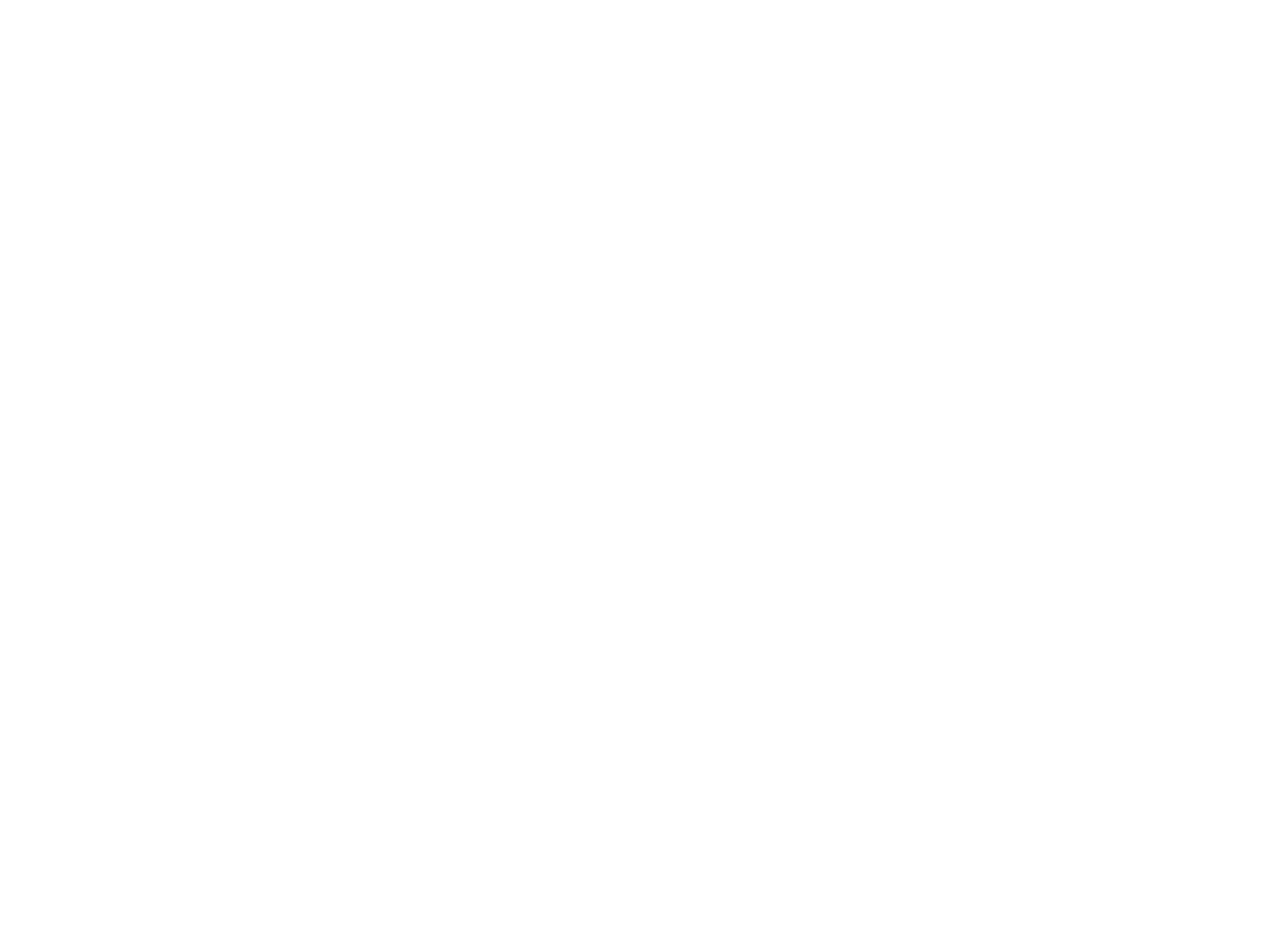
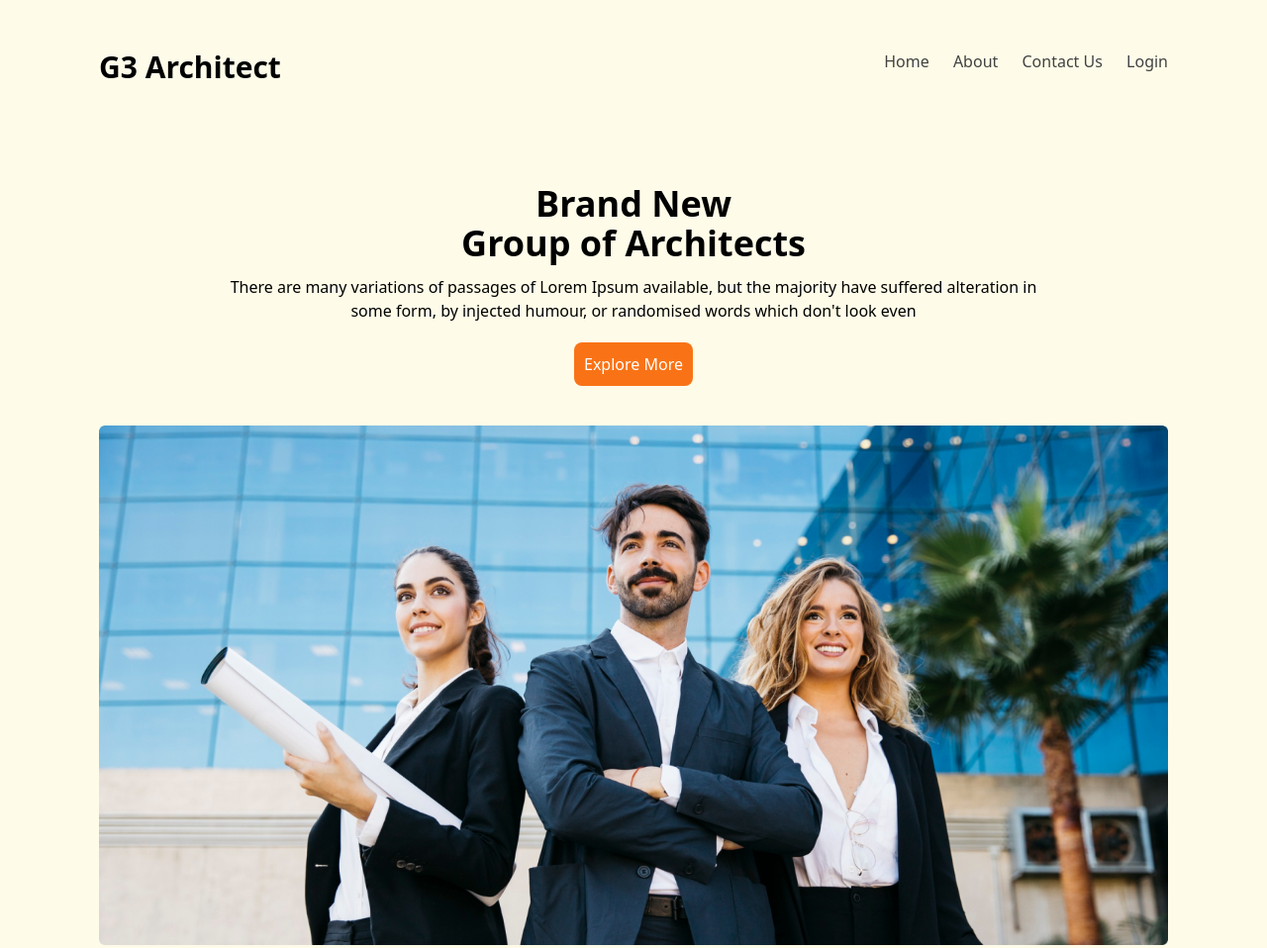
Before and after one commit to HossainTech/Architect, a plain HTML site: page index.html in a window 1280 px wide. Shown: the whole page at 99% size. Before the commit the page ends 800 px from the top, so only its background shows below. Drawn offline with nearby package versions, Linux system fonts and the light colour scheme.

Commit message:
menu and banner section added

```diff
--- a/index.html
+++ b/index.html
@@ -4,8 +4,48 @@
     <meta charset="UTF-8">
     <meta name="viewport" content="width=device-width, initial-scale=1.0">
     <title>Architect</title>
+    <link rel="stylesheet" href="style.css">
+
+    <script src="https://cdn.tailwindcss.com"></script>
 </head>
 <body>
+    <header class="bg-yellow-50 text-center">
+        <nav-main class="main-container flex justify-between ">
+            <div class="nav-logo">
+                <h1 class="text-3xl font-extrabold">G3 Architect</h1>
 
+            </div>
+            <nav-menu class="main-menu">
+                <ul>
+                    <li><a href="#">Home</a></li>
+                    <li><a href="#">About</a></li>
+                    <li><a href="#">Contact us</a></li>
+                    <li><a href="#">Login</a></li>
+                </ul>
+
+            </nav-menu>
+
+        </nav-main>
+        <!-- banner section -->
+        <section class="banner-mian main-container text-center">
+            <div class="banner-title">
+                <h1 class="text-4xl font-extrabold">Brand New<br>
+                    Group of Architects
+                    </h1>
+                    <p class="mt-3 font-light">There are many variations of passages of Lorem Ipsum available, but the majority have suffered alteration in<br> some form, by injected humour, or randomised words which don't look even</p>
+                    <button class="rounded-lg bg-orange-500 p-2.5 mt-5 text-white">Explore More</button>
+            </div>
+            <div class="banner-image mt-10">
+                <img src="images/banner.png" alt="banner-image">
+            </div>
+
+
+        </section>
+
+    </header>
+
+    <main></main>
+
+    <footer></footer>
 </body>
 </html>
--- a/style.css
+++ b/style.css
@@ -0,0 +1,15 @@
+.main-container{
+    padding:50px 100px 50px 100px;
+
+
+}
+
+.main-menu ul li{
+    display: inline;
+}
+.main-menu ul li a{
+    text-decoration: none;
+    text-transform: capitalize;
+    color: #424242;
+    margin-left: 20px;
+}
```
